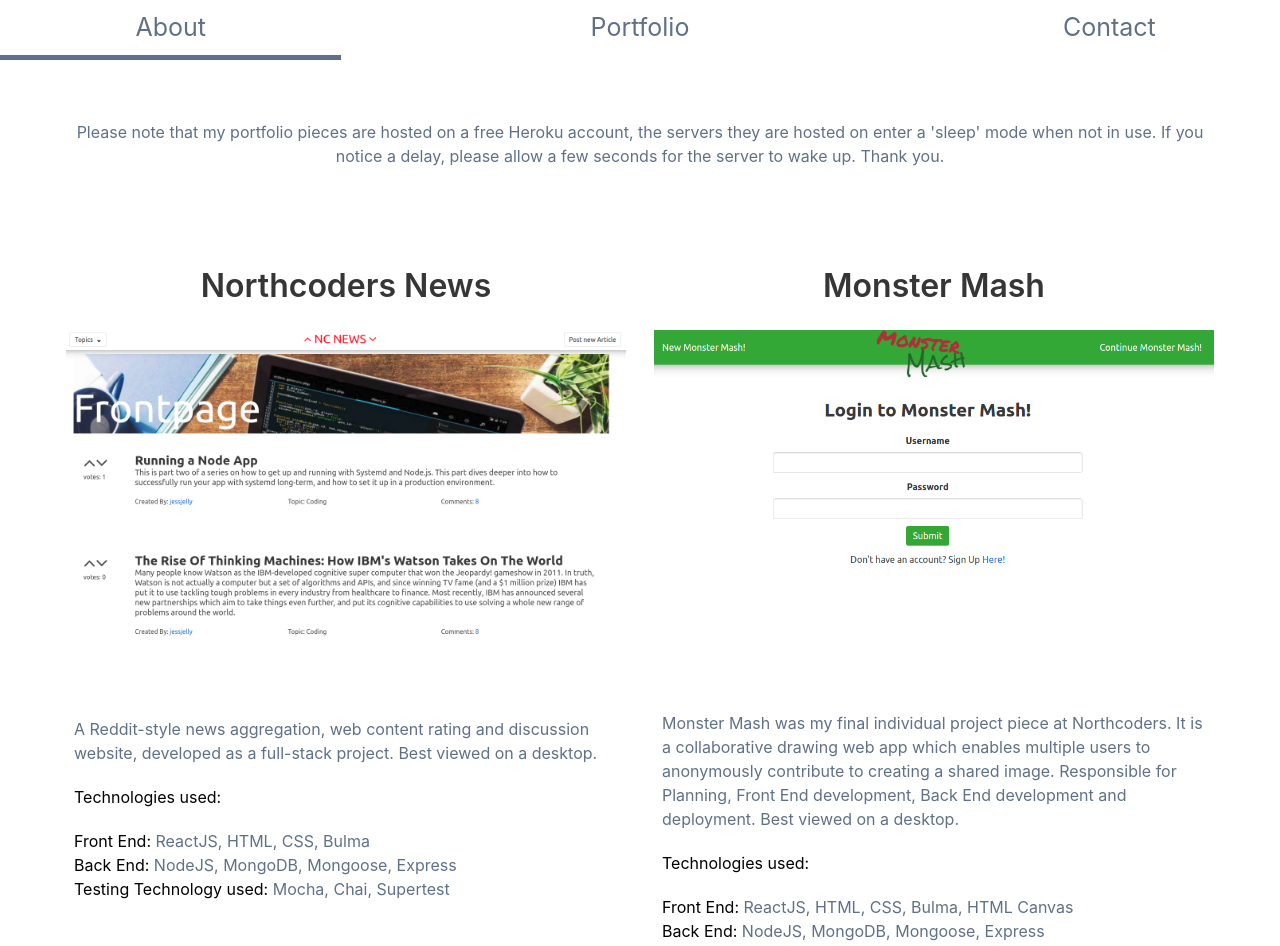
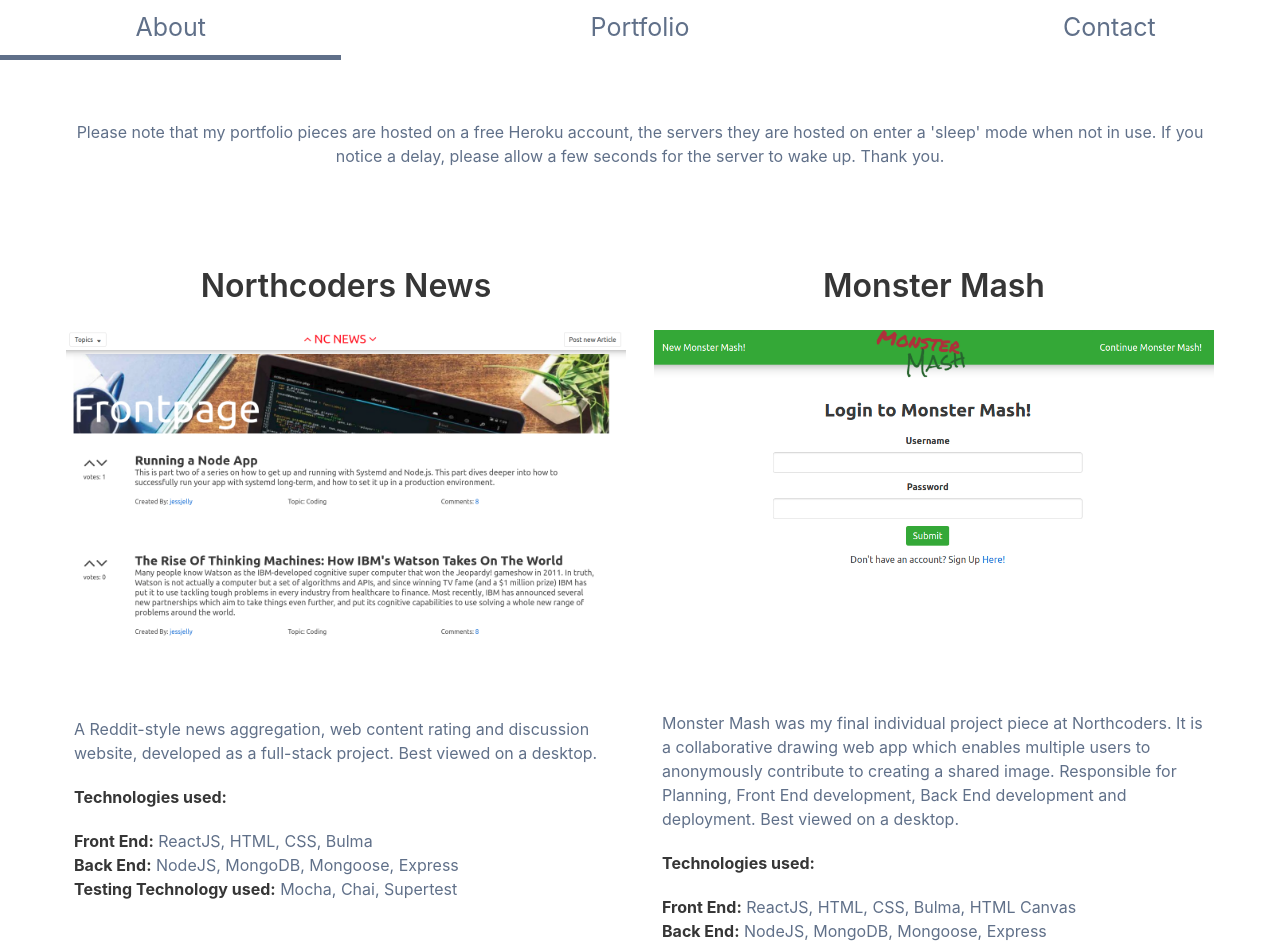
Before and after one commit to ChrstnDmbchr/Portfolio, a React (Create React App) app: page /previouswork in a window 1280 px wide. Shown: the top 946 px of the page. Built offline with nearby package versions, Linux system fonts and the light colour scheme.

Commit message:
added strong property

```diff
--- a/src/components/Portfolio.js
+++ b/src/components/Portfolio.js
@@ -12,13 +12,13 @@
             <h1 className="title">Northcoders News</h1>
             <a href="https://ncnews-cdambacher.herokuapp.com" target="_blank" rel="noopener noreferrer"><img className="portfolio-image" src={require('../assets/ncnews.png')} alt="northcoders news" /></a>
             <p>A Reddit-style news aggregation, web content rating and discussion website, developed as a full-stack project. Best viewed on a desktop.</p>
-            <p><span className="portfolio-pronounced">Technologies used:</span></p>
+            <p><strong>Technologies used:</strong></p>
             <p>
-              <span className="portfolio-pronounced">Front End:</span> ReactJS, HTML, CSS, Bulma
+              <strong>Front End:</strong> ReactJS, HTML, CSS, Bulma
               <br/>
-              <span className="portfolio-pronounced">Back End:</span> NodeJS, MongoDB, Mongoose, Express
+              <strong>Back End:</strong> NodeJS, MongoDB, Mongoose, Express
               <br/>
-              <span className="portfolio-pronounced">Testing Technology used:</span> Mocha, Chai, Supertest
+              <strong>Testing Technology used:</strong> Mocha, Chai, Supertest
             </p>
           </div>
 
@@ -26,13 +26,13 @@
             <h1 className="title">Monster Mash</h1>
             <a href="https://monster-mash-app.herokuapp.com" target="_blank" rel="noopener noreferrer"><img className="portfolio-image" src={require('../assets/monstermash.png')} alt="monster mash" /></a>
             <p>Monster Mash was my final individual project piece at Northcoders. It is a collaborative drawing web app which enables multiple users to anonymously contribute to creating a shared image. Responsible for Planning, Front End development, Back End development and deployment. Best viewed on a desktop.</p>
-            <p><span className="portfolio-pronounced">Technologies used:</span></p>
+            <p><strong>Technologies used:</strong></p>
             <p>
-              <span className="portfolio-pronounced">Front End:</span> ReactJS, HTML, CSS, Bulma, HTML Canvas
+              <strong>Front End:</strong> ReactJS, HTML, CSS, Bulma, HTML Canvas
               <br/>
-              <span className="portfolio-pronounced">Back End:</span> NodeJS, MongoDB, Mongoose, Express
+              <strong>Back End:</strong> NodeJS, MongoDB, Mongoose, Express
               <br/>
-              <span className="portfolio-pronounced">Testing Technology used:</span> Mocha, Chai, Supertest
+              <strong>Testing Technology used:</strong> Mocha, Chai, Supertest
             </p>
           </div>
 
--- a/src/styling/Portfolio.css
+++ b/src/styling/Portfolio.css
@@ -25,7 +25,3 @@
 .portfolio-image:hover {
   border: 2px solid #607089;
 }
-
-.portfolio-pronounced {
-  color: black;
-}
```
